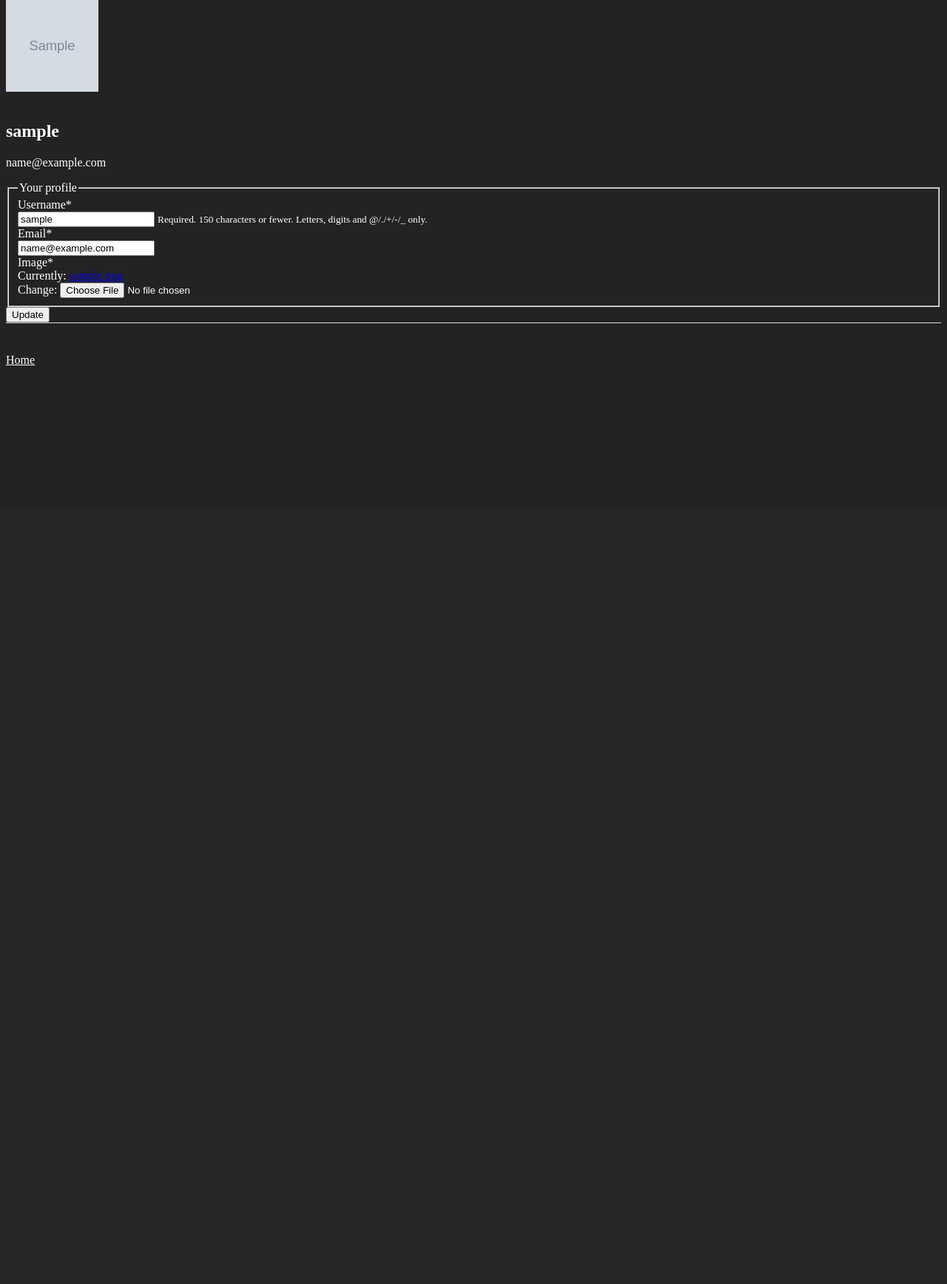
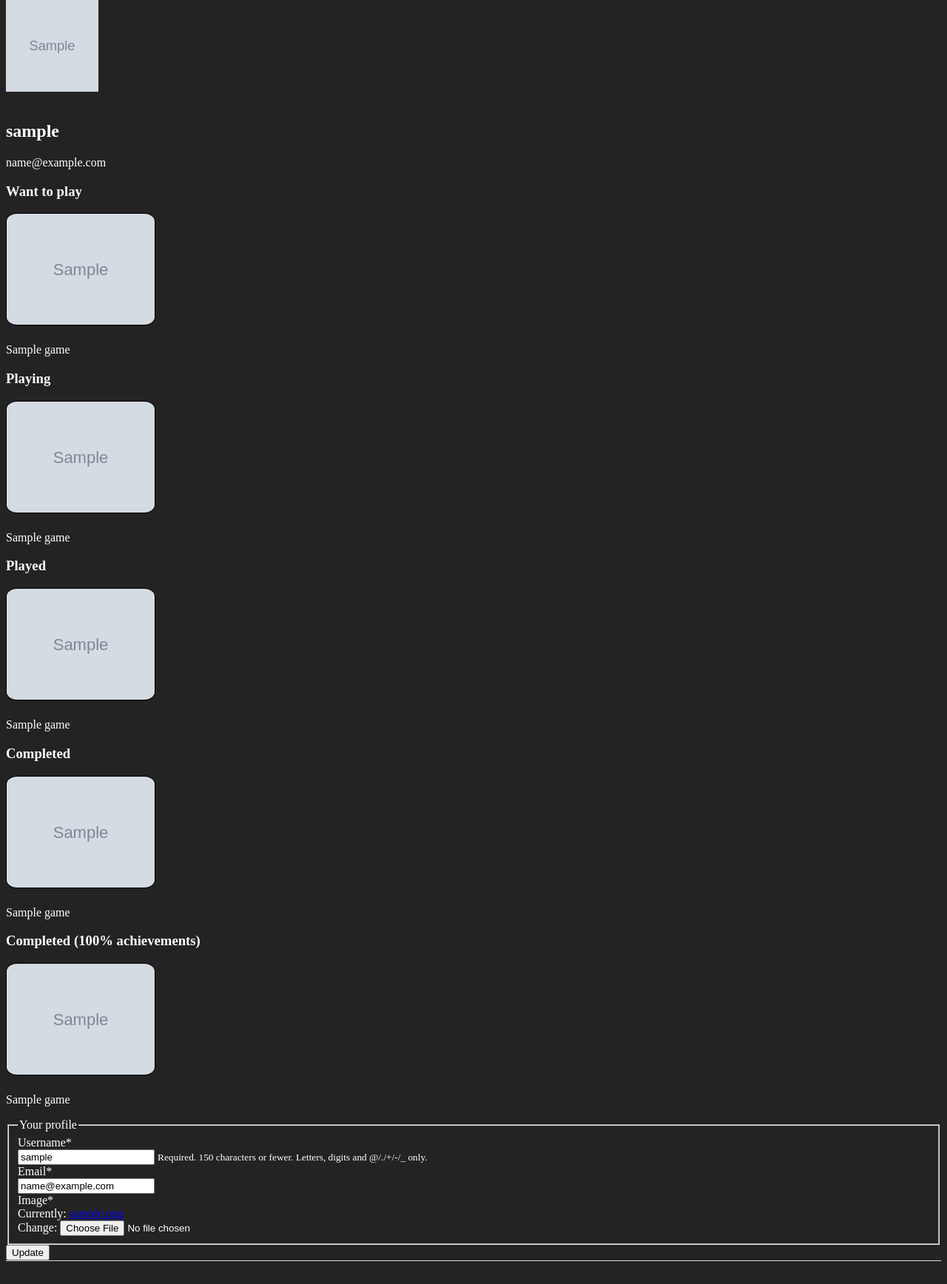
Before and after one commit to Rarmash/B4cklog, a Django app: a page that uses users/templates/users/profile.html in a window 1280 px wide. Shown: the part 111-1847 px from the top of the page at 74% size. Before the commit the page ends 605 px from the top, so only its background shows below. Run offline with Django 4.2, Linux system fonts and the light colour scheme; a user stored in the database is signed in; tables that the repository leaves empty hold one stand-in row (values such as "Sample post"); grey boxes marked "Sample" are stand-in pictures; some libraries are stand-ins or nearby versions.

Commit message:
Backlog mechanism (without design)

```diff
--- a/b4cklog/static/b4cklog/styles.css
+++ b/b4cklog/static/b4cklog/styles.css
@@ -162,7 +162,7 @@ footer {
     color: white;
 }
 
-.game-cover img {
+.game-cover img, .backlog-game img {
     max-height: 250px;
     max-width: 200px;
     width: auto;
@@ -199,7 +199,7 @@ footer {
     color: white;
 }
 
-.back-link {
+.back-link, .backlog-game p {
     display: block;
     margin-top: 20px;
     color: white;
--- a/users/models.py
+++ b/users/models.py
@@ -1,11 +1,17 @@
 from django.db import models
 from django.contrib.auth.models import User
+from b4cklog.models import Game
 from PIL import Image
 
 
 class Profile(models.Model):
     user = models.OneToOneField(User, on_delete=models.CASCADE)
     image = models.ImageField(default='default.jpg', upload_to='profile_pics')
+    backlog_want_to_play = models.ManyToManyField(Game, related_name='backlog_want_to_play', blank=True)
+    backlog_playing = models.ManyToManyField(Game, related_name='backlog_playing', blank=True)
+    backlog_played = models.ManyToManyField(Game, related_name='backlog_played', blank=True)
+    backlog_completed = models.ManyToManyField(Game, related_name='backlog_completed', blank=True)
+    backlog_completed_100 = models.ManyToManyField(Game, related_name='backlog_completed_100', blank=True)
 
     def __str__(self):
         return f'{self.user.username} Profile'
--- a/users/templates/users/profile.html
+++ b/users/templates/users/profile.html
@@ -10,7 +10,51 @@
       <p class="text-secondary">{{ user.email }}</p>
     </div>
   </div>
-
+  <div class="backlog-section">
+    <h3>Want to play</h3>
+    {% for game in user.profile.backlog_want_to_play.all %}
+      <div class="backlog-game">
+        <img src="{{ game.cover }}" alt="{{ game.name }} Cover">
+        <p>{{ game.name }}</p>
+      </div>
+    {% endfor %}
+  </div>
+  <div class="backlog-section">
+    <h3>Playing</h3>
+    {% for game in user.profile.backlog_playing.all %}
+      <div class="backlog-game">
+        <img src="{{ game.cover }}" alt="{{ game.name }} Cover">
+        <p>{{ game.name }}</p>
+      </div>
+    {% endfor %}
+  </div>
+  <div class="backlog-section">
+    <h3>Played</h3>
+    {% for game in user.profile.backlog_played.all %}
+      <div class="backlog-game">
+        <img src="{{ game.cover }}" alt="{{ game.name }} Cover">
+        <p>{{ game.name }}</p>
+      </div>
+    {% endfor %}
+  </div>
+  <div class="backlog-section">
+    <h3>Completed</h3>
+    {% for game in user.profile.backlog_completed.all %}
+      <div class="backlog-game">
+        <img src="{{ game.cover }}" alt="{{ game.name }} Cover">
+        <p>{{ game.name }}</p>
+      </div>
+    {% endfor %}
+  </div>
+  <div class="backlog-section">
+    <h3>Completed (100% achievements)</h3>
+    {% for game in user.profile.backlog_completed_100.all %}
+      <div class="backlog-game">
+        <img src="{{ game.cover }}" alt="{{ game.name }} Cover">
+        <p>{{ game.name }}</p>
+      </div>
+    {% endfor %}
+  </div>
   {% if request.user == user %}
   <form method="POST" enctype="multipart/form-data">
     {% csrf_token %}
```
Also changed, not shown: b4cklog/templates/b4cklog/game_detail.html (+11 -0 lines), b4cklog/views.py (+8 -0 lines), users/migrations/0002_profile_backlog_completed_and_more.py (added).
